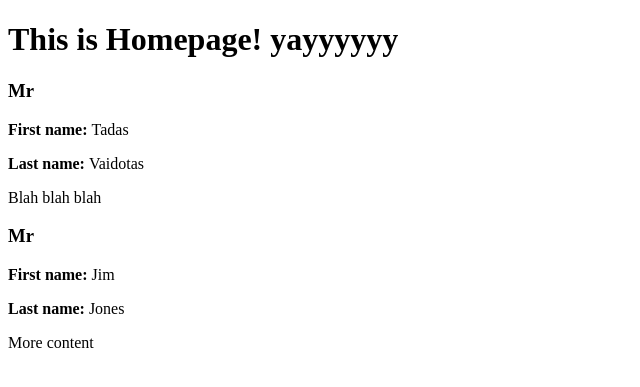
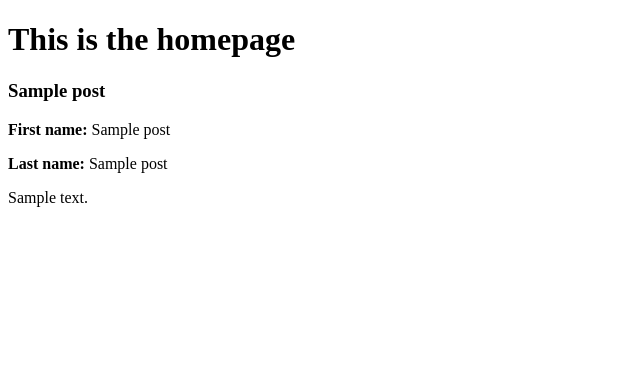
Before and after one commit to sdhalliday92/FirstFlaskApp, a Flask app: page / in a window 1280 px wide. Shown: the part 26-413 px from the top of the page, without its empty margins (0-640 px from the left). Run offline with Flask 2, Linux system fonts and the light colour scheme; tables that the repository leaves empty hold one stand-in row (values such as "Sample post"); parts of the project's set-up code (start-up, migrations or seed data) failed here and were passed over.

Commit message:
Changes to app.py

```diff
--- a/app.py
+++ b/app.py
@@ -1,28 +1,51 @@
 from flask import Flask
 from flask import render_template
+from flask_sqlalchemy import SQLAlchemy
+from os import environ
+
+# ip address 82.16.221.36
+# 211c8c0e484b5eec9d582727aefbf64e
 
 app = Flask(__name__)
 
-dummyData = [
-    {
-        "f_name": "Tadas",
-        "l_name": "Vaidotas",
-        "title": "Mr",
-        "content": "Blah blah blah"
-    },
-    {
-        "f_name": "Jim",
-        "l_name": "Jones",
-        "title": "Mr",
-        "content": "More content"
-    }
-]
+app.config['SECRET_KEY'] = environ.get('SECRET_KEY')
+app.config['SQLALCHEMY_TRACK_MODIFICATIONS'] = False
+app.config['SQLALCHEMY_DATABASE_URI'] = 'mysql+pymysql://' + \
+                                        environ.get('MYSQL_USER') + \
+                                        ':' + \
+                                        environ.get('MYSQL_PASSWORD') + \
+                                        '@' + \
+                                        environ.get('MYSQL_HOST') + \
+                                        ':' + \
+                                        environ.get('MYSQL_PORT') + \
+                                        '/' + \
+                                        environ.get('MYSQL_DB_NAME')
+
+db = SQLAlchemy(app)
+
+
+class Posts(db.Model):
+    id = db.Column(db.Integer, primary_key=True)
+    f_name = db.Column(db.String(30), nullable=False)
+    l_name = db.Column(db.String(30), nullable=False)
+    title = db.Column(db.String(100), nullable=False)
+    content = db.Column(db.String(300), nullable=False, unique=True)
+
+    def __repr__(self):
+        return ''.join(
+            [
+                'Title: ' + self.title + '\n'
+                                         'Name: ' + self.f_name, + ' ' + self.l_name + '\n'
+                                                                                       'Content: ' + self.content
+            ]
+        )
 
 
 @app.route('/')
 @app.route('/home')
 def home():
-    return render_template('homepage.html', title='Homepage', posts=dummyData)
+    post_data = Posts.query.all()
+    return render_template('homepage.html', title='Homepage', posts=post_data)
 
 
 @app.route('/about')
@@ -30,5 +53,24 @@ def about():
     return render_template('about.html', title='About')
 
 
+@app.route('/create')
+def create():
+    db.create_all()
+    post = Posts(f_name='Hulk', l_name='Hogan', title='Mr', content='Some content')
+    post2 = Posts(f_name='Steve', l_name='Austin', title='Mr', content='Some more content')
+    db.session.add(post)
+    db.session.add(post2)
+    db.session.commit()
+    return "Added the table and populated it with some records"
+
+
+@app.route('/delete')
+def delete():
+    #db.drop_all()
+    db.session.query(Posts).delete()
+    db.session.commit()
+    return "Everything is gone"
+
+
 if __name__ == '__main__':
     app.run()
--- a/requirements.txt
+++ b/requirements.txt
@@ -1,2 +1,5 @@
 Flask==1.1.2
 Jinja2==2.11.2
+Flask-SQLAlchemy==2.4.3
+SQLAlchemy==1.3.18
+pymysql==0.9.3
--- a/templates/about.html
+++ b/templates/about.html
@@ -1,5 +1,5 @@
 {% extends "layout.html" %}
 
 {% block body_content %}
-    <h1>This is about page :)</h1>
+    <h1>This is the about page</h1>
 {% endblock %}
--- a/templates/homepage.html
+++ b/templates/homepage.html
@@ -1,7 +1,7 @@
 {% extends "layout.html" %}
 
 {% block body_content %}
-    <h1>This is Homepage! yayyyyyy</h1>
+    <h1>This is the homepage</h1>
 
     {% for post in posts %}
         <div>
```
